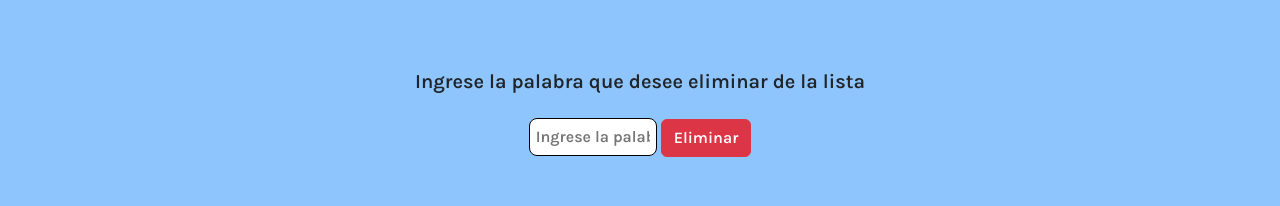
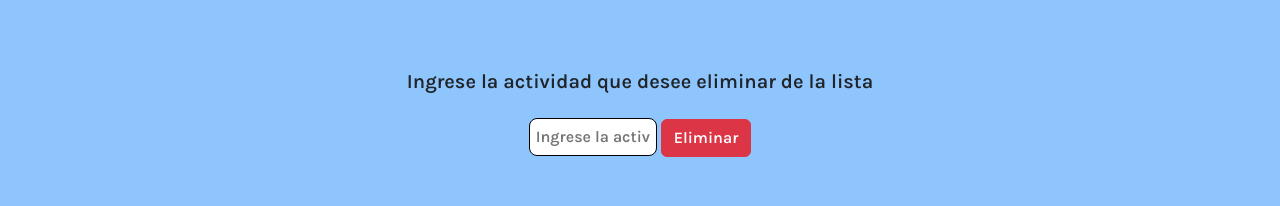
Before and after one commit to agustinbaza/EJ-3-TP5, a plain HTML site: page index.html in a window 1280 px wide. Shown: the part 482-688 px from the top of the page. Drawn offline with nearby package versions, Linux system fonts and the light colour scheme; a web font is replaced by a local one.

Commit message:
corregui detalles finales

```diff
--- a/index.html
+++ b/index.html
@@ -62,10 +62,10 @@
       </div>
 
       <article class="text-center espacio">
-        <h5 class="mt-5">Ingrese la palabra que desee eliminar de la lista</h5>
+        <h5 class="mt-5">Ingrese la actividad que desee eliminar de la lista</h5>
         <input
           type="text"
-          placeholder="Ingrese la palabra"
+          placeholder="Ingrese la actividad"
           class="text-center input2 mt-3"
           id="input2"
         />
```
